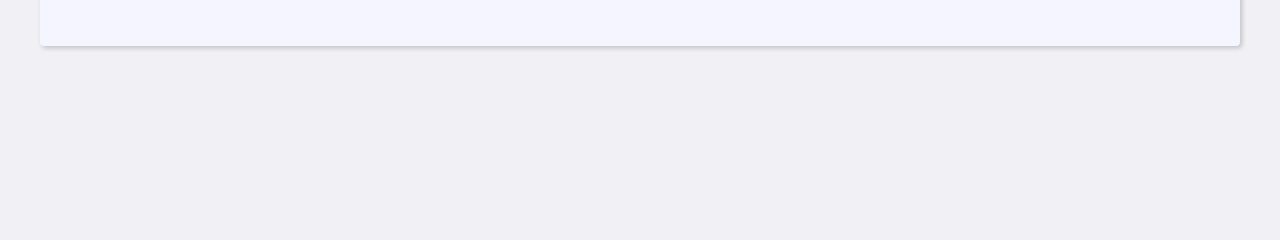
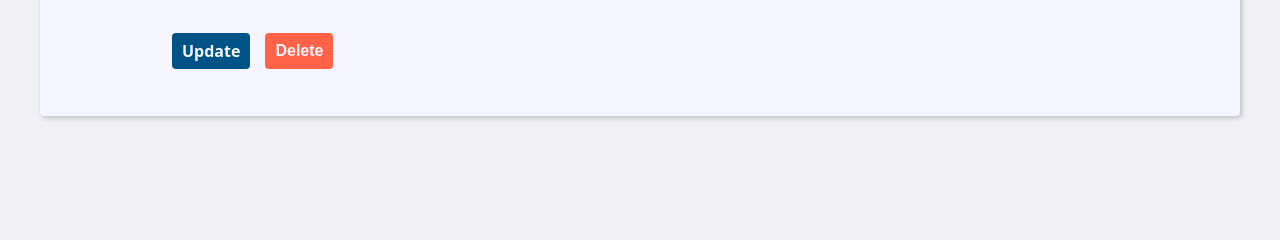
Before and after one commit to Matheus-SantAnaOliveira/agenda_projeto, a Django app: template agenda/templates/agenda/contact.html in a window 1280 px wide. Shown: the part 507-747 px from the top of the page. Run offline with Django 5.2, Linux system fonts and the light colour scheme; the template is opened without the code that fills it, so the values that code supplies are empty.

Commit message:
Criando a view, url e template para "delete" (apagar contatos)

```diff
--- a/agenda/templates/agenda/contact.html
+++ b/agenda/templates/agenda/contact.html
@@ -11,5 +11,23 @@
         <p><b>Created Date:</b> {{contact.created_date}}</p>
         <p><b>Descripition:</b> {{contact.description}}</p>
         <p><b>Category:</b> {{contact.category.name}}</p>
+        <div class="contact-links">
+            <a href="{% url "agenda:update" contact.id %}" class="btn btn-link">Update</a>
+            <form action= "{% url "agenda:delete" contact.id%}" method = "POST">
+                {% csrf_token %}
+                {% if confirmation == 'no' %}
+                    <input type="hidden" name = 'confirmation' value="yes">
+                        <button class = "btn btn-link btn-delete" type = "submit"> Confirm? </button>
+                    </input>
+                    <button class = "btn btn-link btn-cancel" type = "submit">
+                        <a href="{% url "agenda:index" %}"style="color:white;">
+                            Cancel
+                        </a>
+                    </button>
+                {% else %}
+                    <button class = "btn btn-link btn-delete" type = "submit"> Delete </button>
+                {% endif %}
+            </form>
+        </div>
     </div>
 {% endblock content %}
--- a/agenda/urls.py
+++ b/agenda/urls.py
@@ -7,4 +7,7 @@ urlpatterns = [
     #CRUD
     path('contact/<int:contact_id>/detail/', views.contact, name = 'contact'),
     path('contact/create/', views.create, name = 'create'),
+    path('contact/<int:contact_id>/update/', views.update, name = 'update'),
+    path('contact/<int:contact_id>/delete/', views.delete, name = 'delete'),
+
 ]
--- a/base_static/global/css/style.css
+++ b/base_static/global/css/style.css
@@ -312,3 +312,27 @@
     filter: brightness(80%);
     box-shadow: 0 0 5px var(--link-dark-color);
   }
+
+  .contact-links {
+    margin-block: calc(var(--small-font-size) * 2);
+    display: flex;
+    align-items: center;
+    gap: 0 var(--spacing);
+  }
+
+  .btn-link {
+    font-size: var(--small-font-size);
+    text-decoration: none;
+    font-weight: bold;
+    padding: 1rem;
+    display: block;
+    line-height: var(--small-font-size);
+  }
+
+  .btn-delete {
+    background: tomato;
+  }
+  .btn-cancel {
+    background: green;
+    padding:1rem
+  }
```
Also changed, not shown: agenda/views/contact_forms.py (+49 -4 lines).
